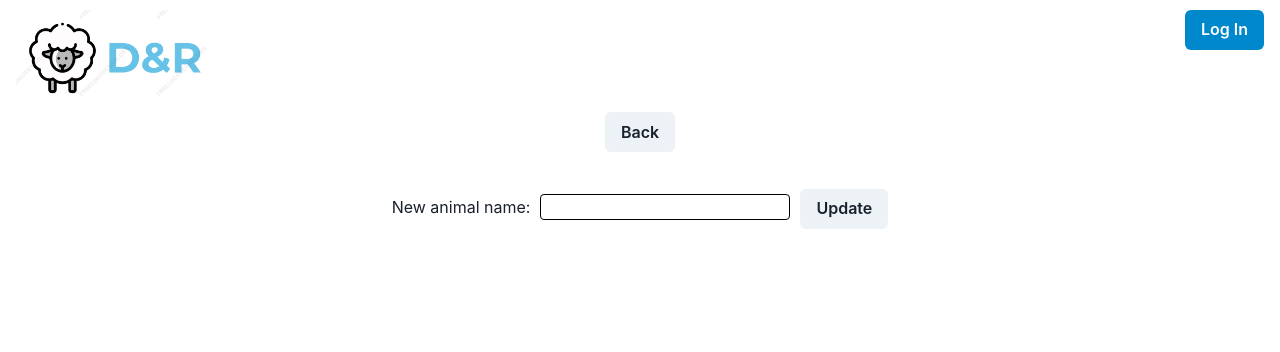
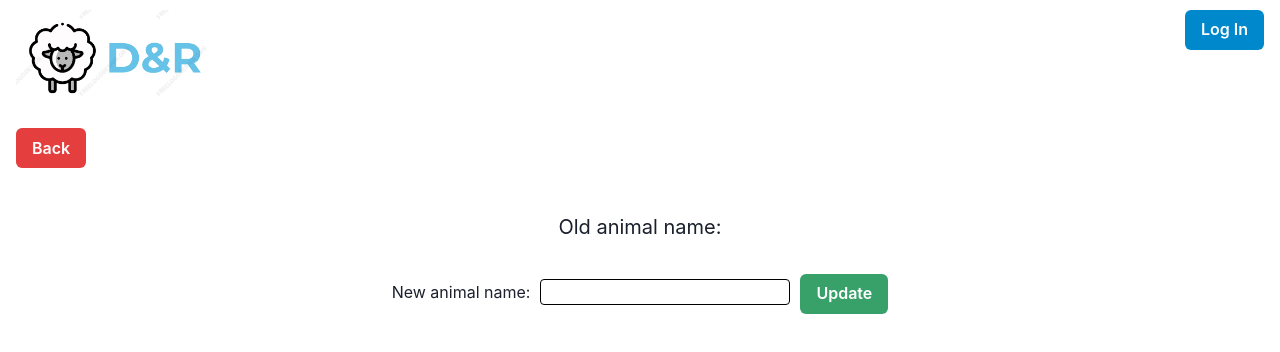
Before and after one commit to DanielLesko28/fullstackStuff, a React (Create React App) app in the folder client/: page /animals/1 in a window 1280 px wide. Shown: the top 352 px of the page. Built offline with nearby package versions, Linux system fonts and the light colour scheme; no server answers.

Commit message:
added some styling

```diff
--- a/client/src/pages/anilmalsPage/AnimalsPage.jsx
+++ b/client/src/pages/anilmalsPage/AnimalsPage.jsx
@@ -2,7 +2,7 @@ import React, { useEffect, useState } from "react";
 import axios from "axios";
 import styles from "./AnimalPage.module.css";
 import { Link, useLocation } from "react-router-dom";
-import AnimalModal from "../../componnets/modal/AnimalModal";
+// import AnimalModal from "../../componnets/modal/AnimalModal";
 import { Button, Heading } from "@chakra-ui/react";
 
 const URL = "http://localhost:4200/animals";
@@ -60,7 +60,7 @@ const AnimalsPage = () => {
     }
   };
 
-  console.log("These are animals in state", animals);
+  // console.log("These are animals in state", animals);
 
   return (
     <div>
--- a/client/src/pages/anilmalsPage/addAnimal/AddAnimalPage.jsx
+++ b/client/src/pages/anilmalsPage/addAnimal/AddAnimalPage.jsx
@@ -47,10 +47,23 @@ const AddAnimalPage = () => {
 
   return (
     <>
-      <Button onClick={navigateBack}>Back</Button>
-      <Heading fontSize="25px" p={4}>
-        {oldData.name}
-      </Heading>
+      <div
+        style={{
+          display: "flex",
+          justifyContent: "flex-start",
+          padding: "1rem",
+        }}
+      >
+        <Button onClick={navigateBack} colorScheme="red">
+          Back
+        </Button>
+      </div>
+      <h1 style={{ fontSize: "20px", padding: "1rem 0" }}>
+        Old animal name:{" "}
+        <span style={{ fontWeight: "500", fontSize: "22px" }}>
+          {oldData.name}
+        </span>
+      </h1>
       <div>
         <label htmlFor="animalName">New animal name:</label>
         <input
@@ -59,7 +72,9 @@ const AddAnimalPage = () => {
           value={animalName}
           onChange={(e) => setAnimalName(e.target.value)}
         />
-        <Button onClick={updateAnimal}>Update</Button>
+        <Button onClick={updateAnimal} colorScheme="green">
+          Update
+        </Button>
       </div>
     </>
   );
```
